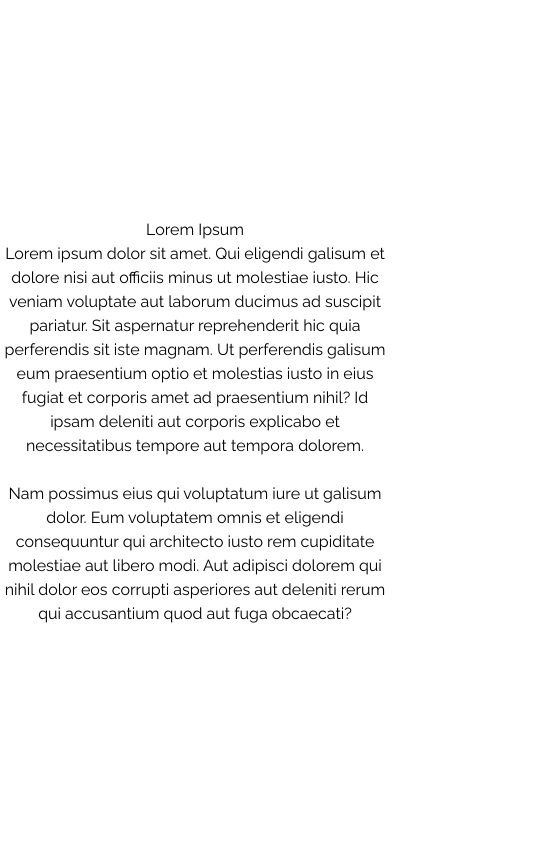
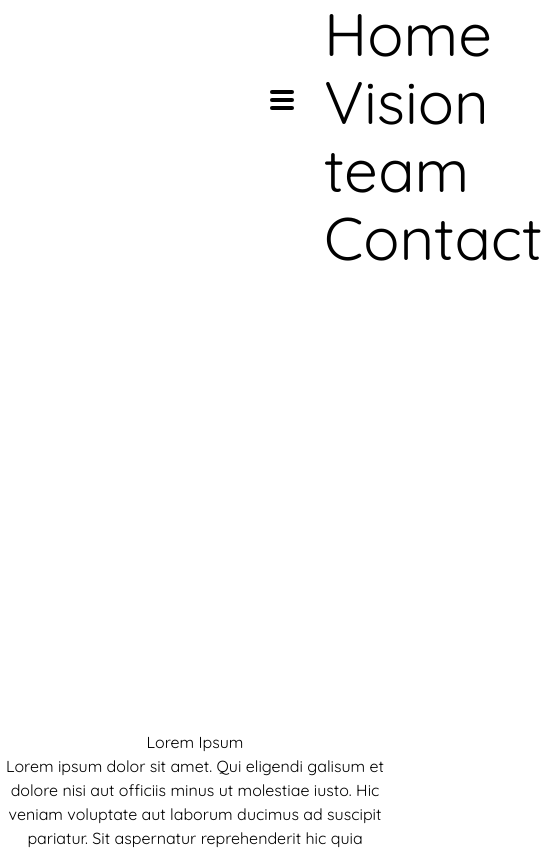
Before and after one commit to maxraulea/portfolio-maxraulea, a Next.js app: page / in a window 390 px wide. Shown: the top 850 px of the page, 542 px wide, since content can reach past the window. Built offline with nearby package versions, Linux system fonts and the light colour scheme.

Commit message:
just some things

```diff
--- /dev/null
+++ b/components/TestText.jsx
@@ -0,0 +1,17 @@
+
+const TestText = ({heading ,message}) =>{
+    return(
+        <div id="vision" className="w-full h-screen text-center ">
+            <div className="max-w-[1240px] w-full h-full mx-auto flex justify-center items-center">
+                <div>
+                    <h1>Lorem Ipsum</h1>
+                    <p>Lorem ipsum dolor sit amet. Qui eligendi galisum et dolore nisi aut officiis minus ut molestiae iusto. Hic veniam voluptate aut laborum ducimus ad suscipit pariatur. Sit aspernatur reprehenderit hic quia perferendis sit iste magnam. Ut perferendis galisum eum praesentium optio et molestias iusto in eius fugiat et corporis amet ad praesentium nihil? Id ipsam deleniti aut corporis explicabo et necessitatibus tempore aut tempora dolorem.</p>
+                    <br />
+                    <p>Nam possimus eius qui voluptatum iure ut galisum dolor. Eum voluptatem omnis et eligendi consequuntur qui architecto iusto rem cupiditate molestiae aut libero modi. Aut adipisci dolorem qui nihil dolor eos corrupti asperiores aut deleniti rerum qui accusantium quod aut fuga obcaecati?</p>
+                </div>
+            </div>
+        </div>
+     )
+}
+
+export default TestText
--- a/components/navbar.jsx
+++ b/components/navbar.jsx
@@ -1,15 +1,82 @@
+import react from "react";
+import Link from "next/link";
+
 const navbar = ({heading ,message}) =>{
+
+    const { useState } = react;
+    const [nav, setNav] = useState(false)
+
+    const handleNav = () => {
+        setNav(!nav)
+    }
+
+    const genericHamburgerLine = `h-1 w-6 my-1 rounded-full bg-black transition ease transform duration-300`;
+
     return(
-        <div id="vision" className="w-full h-screen text-center ">
-            <div className="max-w-[1240px] w-full h-full mx-auto flex justify-center items-center">
-                <div>
-                    <h1>Lorem Ipsum</h1>
-                    <p>Lorem ipsum dolor sit amet. Qui eligendi galisum et dolore nisi aut officiis minus ut molestiae iusto. Hic veniam voluptate aut laborum ducimus ad suscipit pariatur. Sit aspernatur reprehenderit hic quia perferendis sit iste magnam. Ut perferendis galisum eum praesentium optio et molestias iusto in eius fugiat et corporis amet ad praesentium nihil? Id ipsam deleniti aut corporis explicabo et necessitatibus tempore aut tempora dolorem.</p>
-                    <br />
-                    <p>Nam possimus eius qui voluptatum iure ut galisum dolor. Eum voluptatem omnis et eligendi consequuntur qui architecto iusto rem cupiditate molestiae aut libero modi. Aut adipisci dolorem qui nihil dolor eos corrupti asperiores aut deleniti rerum qui accusantium quod aut fuga obcaecati?</p>
+        <div>
+            <div className="flex flex-col justify-center items-end group fixed right-20 top-20 hover:scale-125 transform transition-all">
+                <button className="h-10 w-10"
+                onClick={() => {
+                    handleNav();
+                    }
+                }
+                >
+                    <div
+                        className={`${genericHamburgerLine} ${
+                            nav
+                                ? "rotate-45 translate-y-2 group-hover:opacity-100"
+                                : "group-hover:opacity-100"
+                        }`}
+                    />
+                    <div className={`${genericHamburgerLine} ${nav ? "opacity-0" : "w-4 group-hover:opacity-100 group-hover:w-6 group-hover:transition-all transition-all"}`} />
+                    <div
+                        className={`${genericHamburgerLine} ${
+                            nav
+                                ? "-rotate-45 -translate-y-2 group-hover:opacity-100"
+                                : "w-2 group-hover:opacity-100 group-hover:w-6 group-hover:transition-all transition-all"
+                        }`}
+                    />
+                </button>
+            </div>
+
+            <div className={nav ? "items-center flex w-full h-screen bg-emerald-400 text-center ease-in duration-600"
+                : "sm:hidden ease-in duration-600"}>
+                    <ul className="ml-80 mb-60">
+                        <li onClick={handleNav} className="p-1 text-6xl hover:font-bold hover:scale-125 transform transition-all flex">
+                            <svg class="h-15 w-15"
+                                xmlns="http://www.w3.org/2000/svg"
+                                fill="none"
+                                viewBox="0 0 24 24"
+                                stroke="currentColor">
+                                <path
+                                    stroke-linecap="round"
+                                    stroke-linejoin="round"
+                                    stroke-width="2"
+                                    d="M17 8l4 4m0 0l-4 4m4-4H3"/>
+                                </svg>
+                            <Link href="/">
+                                Home
+                            </Link>
+                        </li>
+                        <li onClick={handleNav} className="p-1 text-6xl hover:font-bold hover:scale-125 transform transition-all">
+                            <Link href="#vision">
+                                Vision
+                            </Link>
+                        </li>
+                        <li onClick={handleNav} className="p-1 text-6xl hover:font-bold hover:scale-125 transform transition-all">
+                            <Link href="#information">
+                                team
+                            </Link>
+                        </li>
+                        <li onClick={handleNav} className="p-1 text-6xl hover:font-bold hover:scale-125 transform transition-all">
+                            <Link href="#contact">
+                                Contact
+                            </Link>
+                        </li>
+                    </ul>
                 </div>
-            </div>
         </div>
+
      )
 }
 
--- a/pages/_app.js
+++ b/pages/_app.js
@@ -1,5 +1,11 @@
 import '../styles/globals.css'
+import Navbar from '../components/Navbar';
 
 export default function App({ Component, pageProps }) {
-  return <Component {...pageProps} />
+  return (
+    <>
+      <Navbar />
+      <Component {...pageProps} />
+    </>
+    );
 }
--- a/pages/_document.js
+++ b/pages/_document.js
@@ -4,16 +4,9 @@ export default function Document() {
   return (
     <Html lang="en">
             <Head>
-        <link rel='preconnect' href='https://fonts.googleapis.com' />
-        <link
-          rel='preconnect'
-          href='https://fonts.gstatic.com'
-          crossOrigin='true'
-        />
-        <link
-          href='https://fonts.googleapis.com/css2?family=Raleway:wght@100;200;300;400;500;600;700;800;900&display=swap'
-          rel='stylesheet'
-        />
+            <link rel="preconnect" href="https://fonts.googleapis.com"/>
+            <link rel="preconnect" href="https://fonts.gstatic.com" crossorigin/>
+            <link href="https://fonts.googleapis.com/css2?family=Quicksand:wght@300;400;500;600;700&display=swap" rel="stylesheet"/>
       </Head>
       <body>
         <Main />
--- a/pages/index.js
+++ b/pages/index.js
@@ -1,7 +1,7 @@
 import Head from 'next/head'
 import Image from 'next/image'
 import { Inter } from '@next/font/google'
-import Navbar from '../components/Navbar'
+import TestText from '../components/TestText'
 
 
 const inter = Inter({ subsets: ['latin'] })
@@ -13,7 +13,7 @@ export default function Home() {
         <Head>
           <title>Max Răulea</title>
         </Head>
-        <Navbar/>
+        <TestText/>
       </div>
     </>
   )
--- a/styles/globals.css
+++ b/styles/globals.css
@@ -4,5 +4,5 @@
 
 html{
   scroll-behavior: smooth;
-  font-family: "Raleway", -apple-system;
+  font-family: "Quicksand", -apple-system;
 }
```
